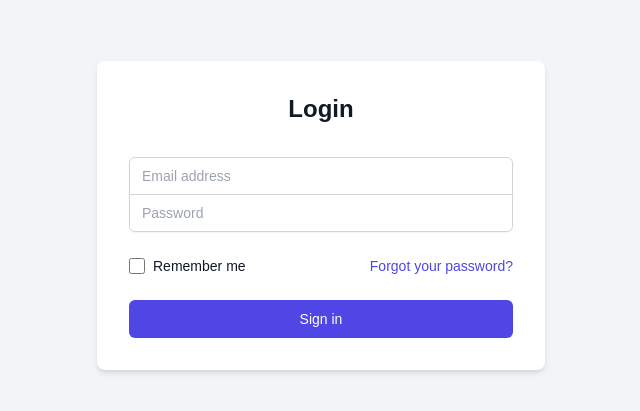
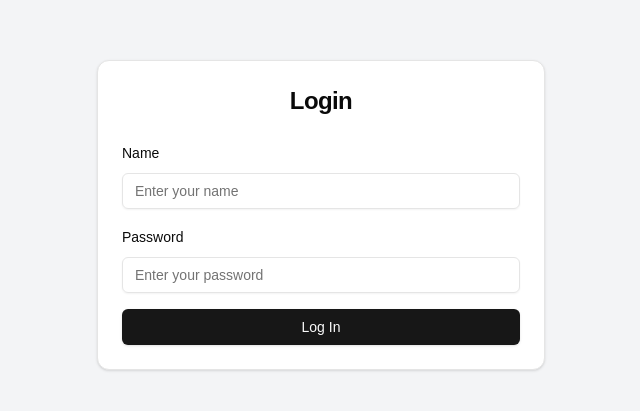
Before and after one commit to Adamy8/AITherapist_frontend, a Next.js app in the folder aifront/: page /login in a window 1280 px wide. Shown: the part 185-596 px from the top of the page, without its empty margins (319-959 px from the left). Built offline with nearby package versions, Linux system fonts and the light colour scheme.

Commit message:
first page done

```diff
--- a/aifront/package.json
+++ b/aifront/package.json
@@ -9,6 +9,9 @@
     "lint": "next lint"
   },
   "dependencies": {
+    "@hookform/resolvers": "^3.10.0",
+    "@radix-ui/react-label": "^2.1.1",
+    "@radix-ui/react-scroll-area": "^1.2.2",
     "@radix-ui/react-slot": "^1.1.1",
     "class-variance-authority": "^0.7.1",
     "clsx": "^2.1.1",
@@ -16,8 +19,10 @@
     "next": "15.1.6",
     "react": "^19.0.0",
     "react-dom": "^19.0.0",
+    "react-hook-form": "^7.54.2",
     "tailwind-merge": "^3.0.1",
     "tailwindcss-animate": "^1.0.7",
+    "zod": "^3.24.1",
     "zustand": "^5.0.3"
   },
   "devDependencies": {
--- a/aifront/src/app/_store/notes.js
+++ b/aifront/src/app/_store/notes.js
@@ -6,7 +6,7 @@ export const useNotesStore = create((set) => ({
     setNotes: (notes) => set({notes}),
 
     createNote: async (newNote) => {
-        const res = await fetch("/api/notes", {
+        const res = await fetch("/api/notes/", {
             method: "POST",
             headers: {"Content-Type": "application/json"},
             body: JSON.stringify(newNote)
@@ -20,27 +20,71 @@ export const useNotesStore = create((set) => ({
             const updatedNotes = [...state.notes, data];
             return {notes: updatedNotes};
         });
-
+        // console.log("testtest_store",data); //test
         return {success: data.success, message: data.message, note_id: data.note_id};
     },
 
-    fetchAllNotes: async () => {
-        // const res = await fetch("/api/notes");
-        // const data = await res.json();
-        // if (!res.ok) {
-        //     throw new Error(`HTTP error! status: ${res.status}`);
-        // }
-        const data = {notes:[{note_id:1, title:"test"},{note_id:2, title:"testlalala"}]}; // test!!!
-        set({notes: data.notes});
+    generateVAD: async (note_id) => {
+        const res = await fetch(`/api/generate_vad/${note_id}`, {
+            method: "POST", // anything works in django backend
+            headers: {"Content-Type": "application/json"},
+        });
+        const data = await res.json();      //generated vad file
+        if (!res.ok) {
+            throw new Error(`HTTP error! status: ${res.status}`);
+        }
+        return {success: data.success, message: data.message, description: data.description};
     },
 
-    fetchNote: async (note_id) => {
-        const res = await fetch(`/api/notes/${note_id}`);
+    updateNote: async (note_id, updatedNote) => {
+        const res = await fetch(`/api/notes/${note_id}`, {
+            method: "PUT",
+            headers: {"Content-Type": "application/json"},
+            body: JSON.stringify(updatedNote)
+        });
         const data = await res.json();
         if (!res.ok) {
             throw new Error(`HTTP error! status: ${res.status}`);
         }
-        return data;
+        set((state) => {
+            const updatedNotes = state.notes.map((note) => {
+                if (note.note_id === note_id) {
+                    return {...note, ...updatedNote};
+                }
+                return note;
+            });
+            return {notes: updatedNotes};
+        });
+        return {success: data.success, message: data.message};
+    },
+
+    fetchAllNotes: async () => {
+        // console.log("fetch all notes"); //debug
+        const res = await fetch("/api/notes/",{
+            method: "GET",
+            headers: {"Content-Type": "application/json"},
+        });
+        console.log("fetch all notes res: ",res);
+        const data = await res.json();
+        if (!res.ok) {
+            throw new Error(`HTTP error! status: ${res.status}`);
+        }
+        // const data = {notes:[{note_id:1, title:"test"},{note_id:2, title:"testlalala"}]}; // test!!!
+        set({notes: data.notes});
+        return {data};
+    },
+
+    fetchNote: async (note_id) => {
+        const res = await fetch(`/api/notes/${note_id}`,{
+            method: "GET",
+            headers: {"Content-Type": "application/json"},
+        });
+        const data = await res.json();
+        if (!res.ok) {
+            throw new Error(`HTTP error! status: ${res.status}`);
+        }
+        console.log("fetch one note data: ",data);
+        return data.note;
     },
 
     deleteNote: async (note_id) => {
--- a/aifront/src/app/login/page.tsx
+++ b/aifront/src/app/login/page.tsx
@@ -1,70 +1,94 @@
-import Link from "next/link";
+"use client"
+
+import { useState } from "react"
+// import Link from "next/link"
+import { useRouter } from "next/navigation"
+import { Button } from "@/components/ui/button"
+import { Input } from "@/components/ui/input"
+import { Label } from "@/components/ui/label"
+import { Card, CardContent, CardHeader, CardTitle } from "@/components/ui/card"     //CardFooter
+import { Alert, AlertDescription } from "@/components/ui/alert"
+
+import { loginStore } from "@/app/_store/login"
+
+export default function LoginPage() {
+    const [name, setName] = useState("")
+    const [password, setPassword] = useState("")
+    const [error, setError] = useState("")
 
 
-export default function loginpage(){
-    return(
-        <div>
+    const router = useRouter();
+    const { loginRequest } = loginStore()
+    const handleSubmit = async (e: React.FormEvent) => {
+        e.preventDefault()
+        setError("")
+
+        try {
+            console.log("Login attempted with:", { username:name, password:password })
+            const {success, message, user} = await loginRequest({ username:name, password:password })
+            if (!success) {
+                setError(message)
+            }
+            else{
+                console.log("Login successful with", user, "! Redirecting to notes page.")
+                router.push("/notes")
+            }
+        //   setError("Login functionality not implemented yet")
+        } catch (err) {
+        setError("An error occurred. Please try again.")
+        console.error("Login error:", err)
+        }
+    }
+
+    return (
         <div className="flex items-center justify-center min-h-screen bg-gray-100">
-                <div className="w-full max-w-md p-8 space-y-8 bg-white rounded-lg shadow-md">
-                    <h2 className="text-2xl font-bold text-center text-gray-900">Login</h2>
-                    <form className="mt-8 space-y-6">
-                        <div className="rounded-md shadow-sm">
-                            <div>
-                                <label htmlFor="email" className="sr-only">Email address</label>
-                                <input
-                                    id="email"
-                                    name="email"
-                                    type="email"
-                                    autoComplete="email"
+        <Card className="w-full max-w-md">
+            <CardHeader>
+            <CardTitle className="text-2xl font-bold text-center">Login</CardTitle>
+            </CardHeader>
+            <CardContent>
+            <form onSubmit={handleSubmit} className="space-y-4">
+                <div className="space-y-2">
+                <Label htmlFor="name">Name</Label>
+                <Input
+                    id="name"
+                    type="name"
+                    placeholder="Enter your name"
+                    value={name}
+                    onChange={(e) => setName(e.target.value)}
                     required
-                                    className="relative block w-full px-3 py-2 border border-gray-300 rounded-t-md focus:outline-none focus:ring-indigo-500 focus:border-indigo-500 sm:text-sm"
-                                    placeholder="Email address"
                 />
                 </div>
-                            <div className="-mt-px">
-                                <label htmlFor="password" className="sr-only">Password</label>
-                                <input
+                <div className="space-y-2">
+                <Label htmlFor="password">Password</Label>
+                <Input
                     id="password"
-                                    name="password"
                     type="password"
-                                    autoComplete="current-password"
+                    placeholder="Enter your password"
+                    value={password}
+                    onChange={(e) => setPassword(e.target.value)}
                     required
-                                    className="relative block w-full px-3 py-2 border border-gray-300 rounded-b-md focus:outline-none focus:ring-indigo-500 focus:border-indigo-500 sm:text-sm"
-                                    placeholder="Password"
                 />
                 </div>
+                {error && (
+                <Alert variant="destructive">
+                    <AlertDescription>{error}</AlertDescription>
+                </Alert>
+                )}
+                <Button type="submit" className="w-full">
+                Log In
+                </Button>
+            </form>
+            </CardContent>
+            {/* <CardFooter className="justify-center">
+            <p className="text-sm text-gray-600">
+                Don't have an account?{" "}
+                <Link href="/register" className="text-blue-600 hover:underline">
+                Register here
+                </Link>
+            </p>
+            </CardFooter> */}
+        </Card>
         </div>
-                        <div className="flex items-center justify-between">
-                            <div className="flex items-center">
-                                <input
-                                    id="remember_me"
-                                    name="remember_me"
-                                    type="checkbox"
-                                    className="w-4 h-4 text-indigo-600 border-gray-300 rounded focus:ring-indigo-500"
-                                />
-                                <label htmlFor="remember_me" className="block ml-2 text-sm text-gray-900">
-                                    Remember me
-                                </label>
-                            </div>
-                            <div className="text-sm">
-                                <a href="#" className="font-medium text-indigo-600 hover:text-indigo-500">
-                                    Forgot your password?
-                                </a>
-                            </div>
-                        </div>
-                        <div>
-                            <Link href="/notes">
-                            <button
-                                type="submit"
-                                className="relative flex justify-center w-full px-4 py-2 text-sm font-medium text-white bg-indigo-600 border border-transparent rounded-md group hover:bg-indigo-700 focus:outline-none focus:ring-2 focus:ring-offset-2 focus:ring-indigo-500"
-                            >
-                                Sign in
-                            </button>
-                            </Link>
-                        </div>
-                    </form>
-                </div>
-            </div>
-        </div>
-    );
+    )
     }
```
Also changed, not shown: aifront/src/app/notes/page.tsx (+187 -12 lines), 1 other file (tests, documents, lock files or other folders). Lines whose indentation alone changed are shown as unchanged.
